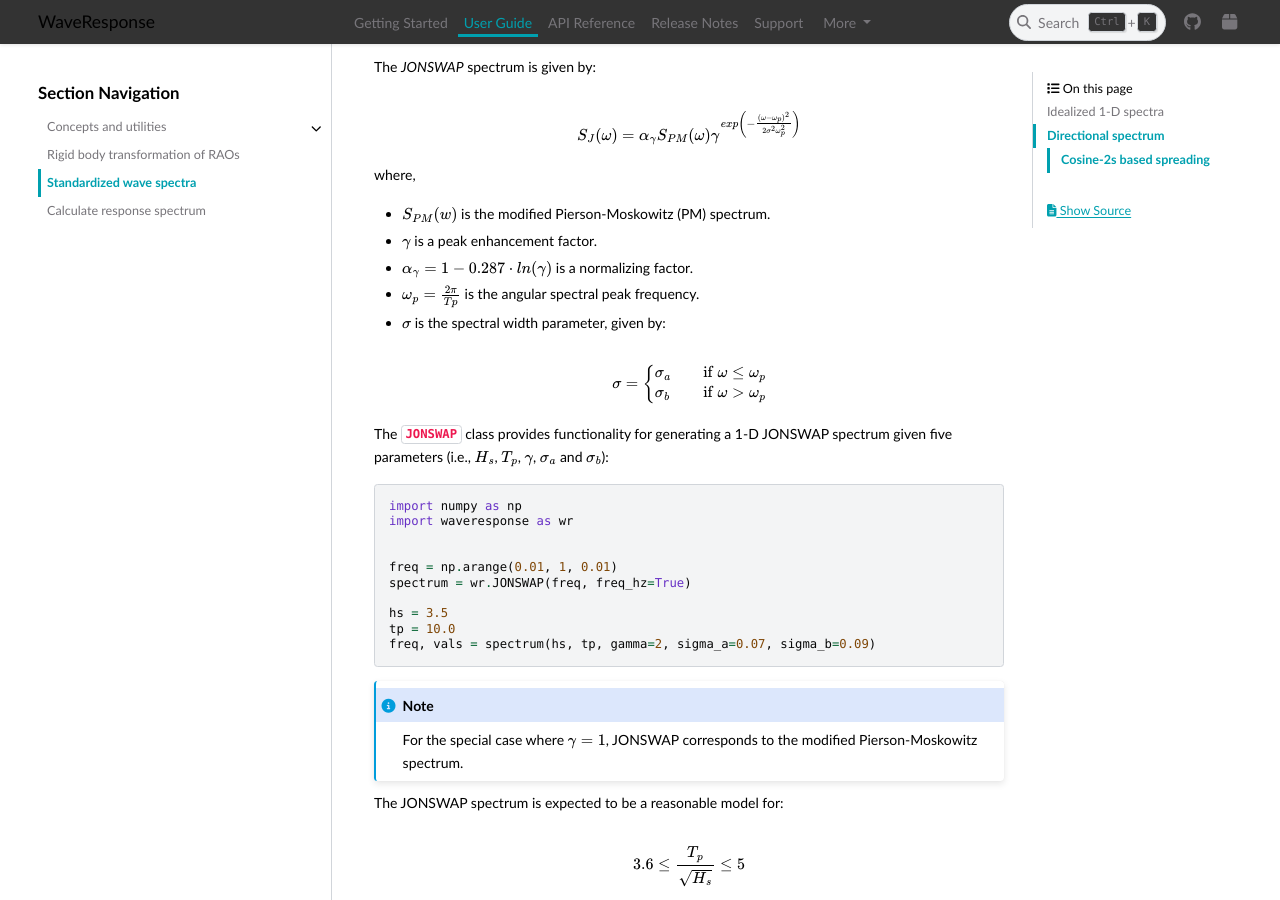
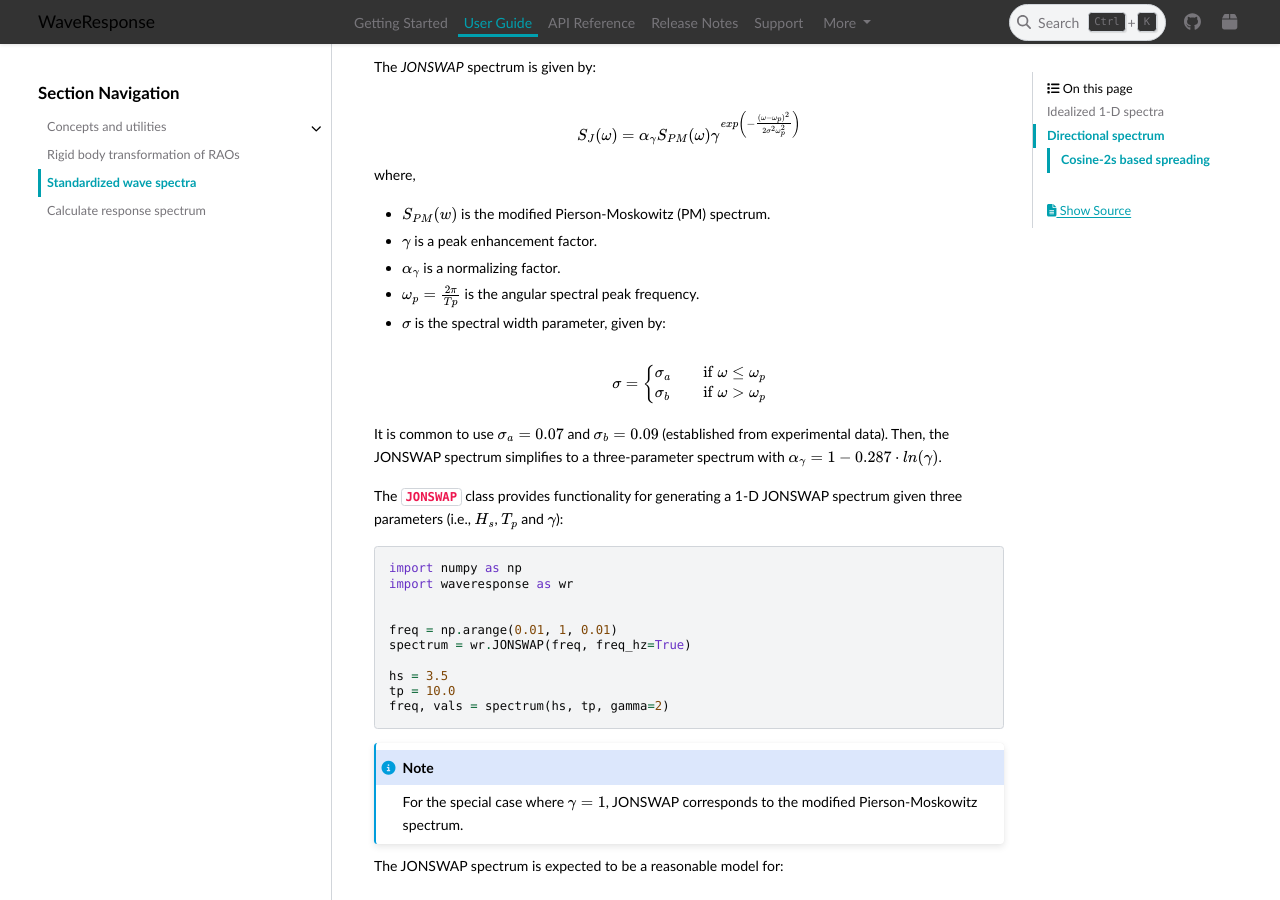
Before and after one commit to 4Subsea/waveresponse-python, a Sphinx documentation site: the page built from docs/user_guide/standardized_spectra.rst, in a window 1280 px wide and 900 px high, scrolled down 1023 px. Built offline with Sphinx 7.4.7 and the PyData theme 0.15.4, drawn with Linux system fonts in a browser that asks for light colours.

Commit message:
docs fix sigma_a and sigma_b

```diff
--- a/docs/user_guide/standardized_spectra.rst
+++ b/docs/user_guide/standardized_spectra.rst
@@ -74,9 +74,12 @@ where,
         \sigma_b & \quad \text{if } \omega > \omega_p
     \end{cases}
 
+It is common to use :math:`\sigma_a = 0.07` and :math:`\sigma_b = 0.09` (established
+from experimental data). Then, the JONSWAP spectrum simplifies to a three-parameter
+spectrum with :math:`\alpha_{\gamma} = 1 - 0.287 \cdot ln(\gamma)`.
+
 The :class:`~waveresponse.JONSWAP` class provides functionality for generating a 1-D
-JONSWAP spectrum given five parameters (i.e., :math:`H_s`, :math:`T_p`, :math:`\gamma`,
-:math:`\sigma_a` and :math:`\sigma_b`):
+JONSWAP spectrum given three parameters (i.e., :math:`H_s`, :math:`T_p` and :math:`\gamma`):
 
 .. code:: python
 
@@ -89,7 +92,7 @@ JONSWAP spectrum given five parameters (i.e., :math:`H_s`, :math:`T_p`, :math:`\
 
     hs = 3.5
     tp = 10.0
-    freq, vals = spectrum(hs, tp, gamma=2, sigma_a=0.07, sigma_b=0.09)
+    freq, vals = spectrum(hs, tp, gamma=2)
 
 .. note::
 
```
Also changed, not shown: other parts of docs/user_guide/standardized_spectra.rst (+1 -1 lines).
